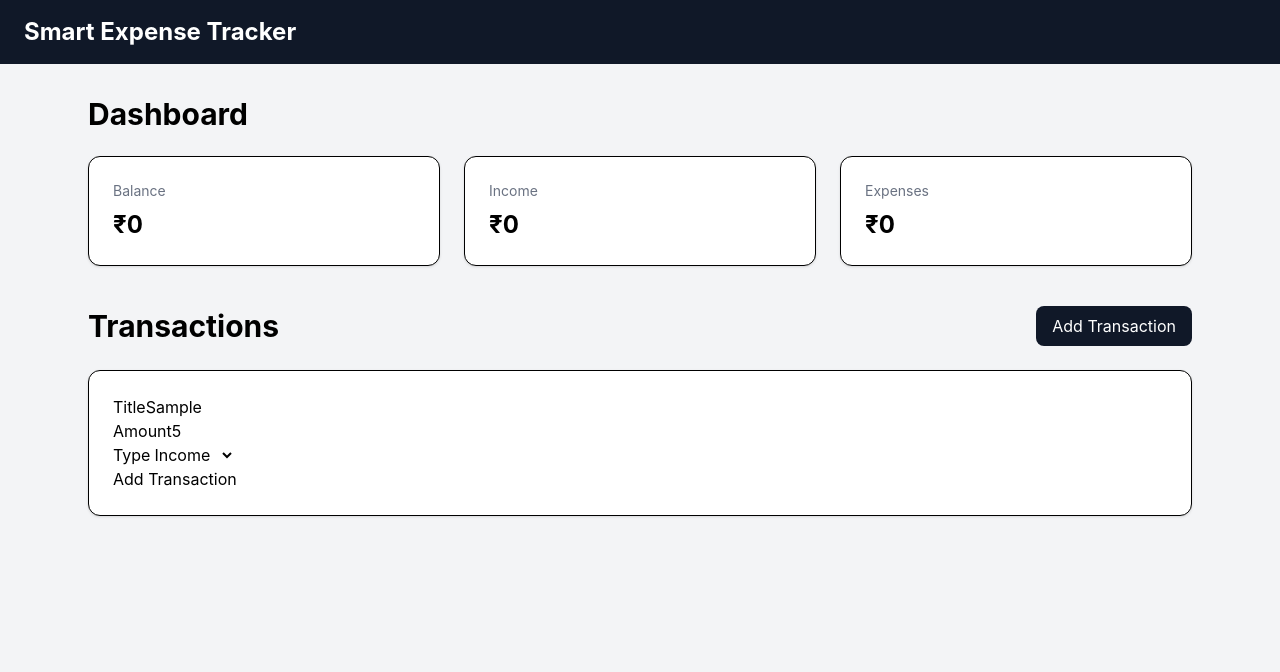
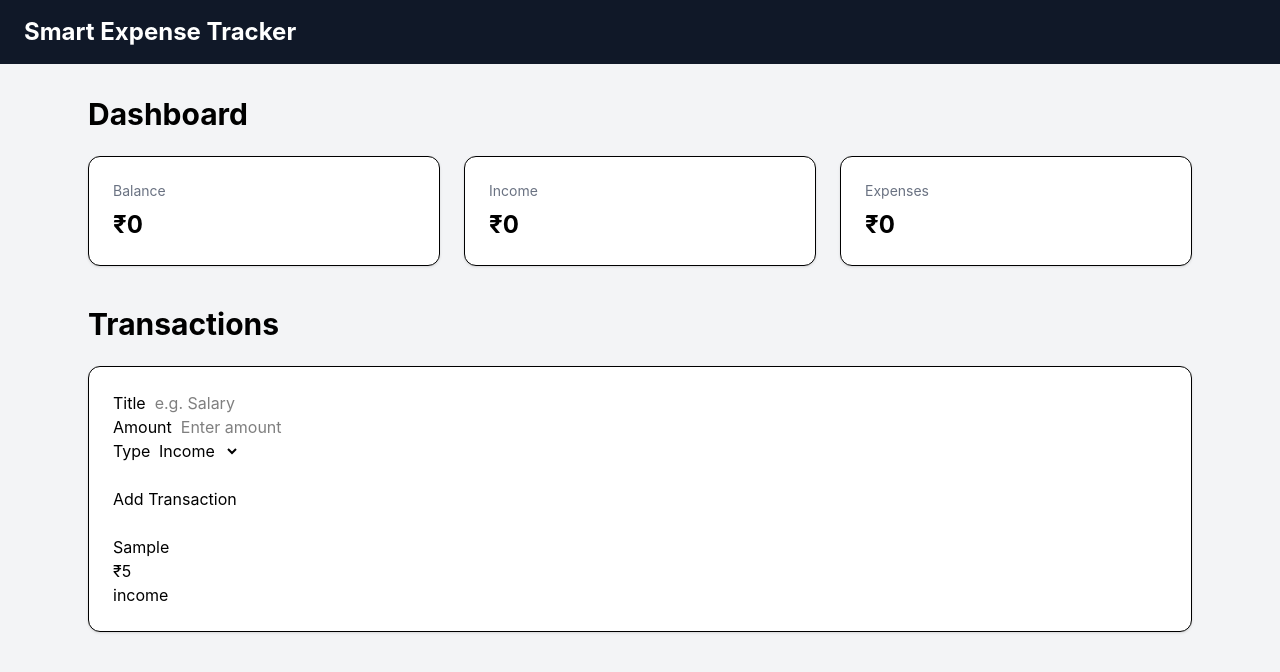
Before and after one commit to Spandir24/smart-expense-tracker, a React app in the folder frontend/: page / in a window 1280 px wide. Both pictures are taken after typing "Sample", "5" into the empty fields and a click on the button "Add Transaction". Shown: the top 672 px of the page. Built offline with nearby package versions, Linux system fonts and the light colour scheme; the HTML template or start-up script is replaced by a standard one.

Commit message:
Transactions_ states, arrays,props

```diff
--- a/frontend/src/App.jsx
+++ b/frontend/src/App.jsx
@@ -5,6 +5,7 @@ import { useState } from "react";
 
 function App() {
   const [transactions, setTransactions] = useState([]);
+  console.log(transactions);
 
   return (
     <>
@@ -12,7 +13,11 @@ function App() {
       <div className="bg-gray-100 min-h-screen">
         <main className="max-w-6xl mx-auto px-6 py-8">
           <Dashboard />
-          <Transactions setTransactions={setTransactions} />
+
+          <Transactions
+            transactions={transactions}
+            setTransactions={setTransactions}
+          />
         </main>
       </div>
     </>
--- a/frontend/src/components/Transactions.jsx
+++ b/frontend/src/components/Transactions.jsx
@@ -1,6 +1,6 @@
 import { useState } from "react";
 
-function Transactions({ setTransactions }) {
+function Transactions({ transactions, setTransactions }) {
   //from App.jsx,that function now arrives as a prop.
 
   const [title, setTitle] = useState("");
@@ -8,33 +8,43 @@ function Transactions({ setTransactions }) {
   const [type, setType] = useState("income");
 
   const handleSubmit = (e) => {
-    e.preventDefault();
+    e.preventDefault();        { /* to handle browser's default page re-load behaviour*/ }
 
+
+    {/* building t/c object: combining all the req React states*/}
     const newTransaction = {
       title,
       amount,
       type,
     };
 
+    {/* modifying the t/c state variable */}
     setTransactions((prevTransactions) => [
       ...prevTransactions,
       newTransaction,
     ]);
+
+    {
+      /* To reset the form, we simply change those states back to their initial values. */
+    }
+    setTitle("");
+    setAmount("");
+    setType("income");
+
   };
+
 
   return (
     <section className="mt-10">
       <div className="flex justify-between items-center mb-6">
         <h2 className="text-3xl font-bold">Transactions</h2>
+      </div>
 
-        <button className="bg-gray-900 text-white px-4 py-2 rounded-lg">
-          Add Transaction
-        </button>
-      </div>
       <div className="bg-white p-6 border rounded-xl shadow-sm">
+
         <form onSubmit={handleSubmit}>
           <div>
-            <label>Title</label>
+            <label>Title </label>
             <input
               type="text"
               placeholder=" e.g. Salary"
@@ -44,7 +54,7 @@ function Transactions({ setTransactions }) {
           </div>
 
           <div>
-            <label>Amount</label>
+            <label>Amount </label>
             <input
               type="number" // but the value we receive (here as input) is initially treated as a string
               placeholder=" Enter amount"
@@ -54,15 +64,29 @@ function Transactions({ setTransactions }) {
           </div>
 
           <div>
-            <label>Type</label>
+            <label>Type </label>
             <select value={type} onChange={(e) => setType(e.target.value)}>
               <option value="income">Income</option>
               <option value="expense">Expense</option>
             </select>
           </div>
 
+          <br></br>
+
           <button type="submit">Add Transaction</button>
         </form>
+
+        <div className="mt-6">
+          {transactions.map((transaction, index) => (
+            <div key={index}>
+              <p>{transaction.title}</p>
+              <p>₹{transaction.amount}</p>
+              <p>{transaction.type}</p>
+            </div>
+          ))}
+        </div>
+
+
       </div>
     </section>
   );
```
